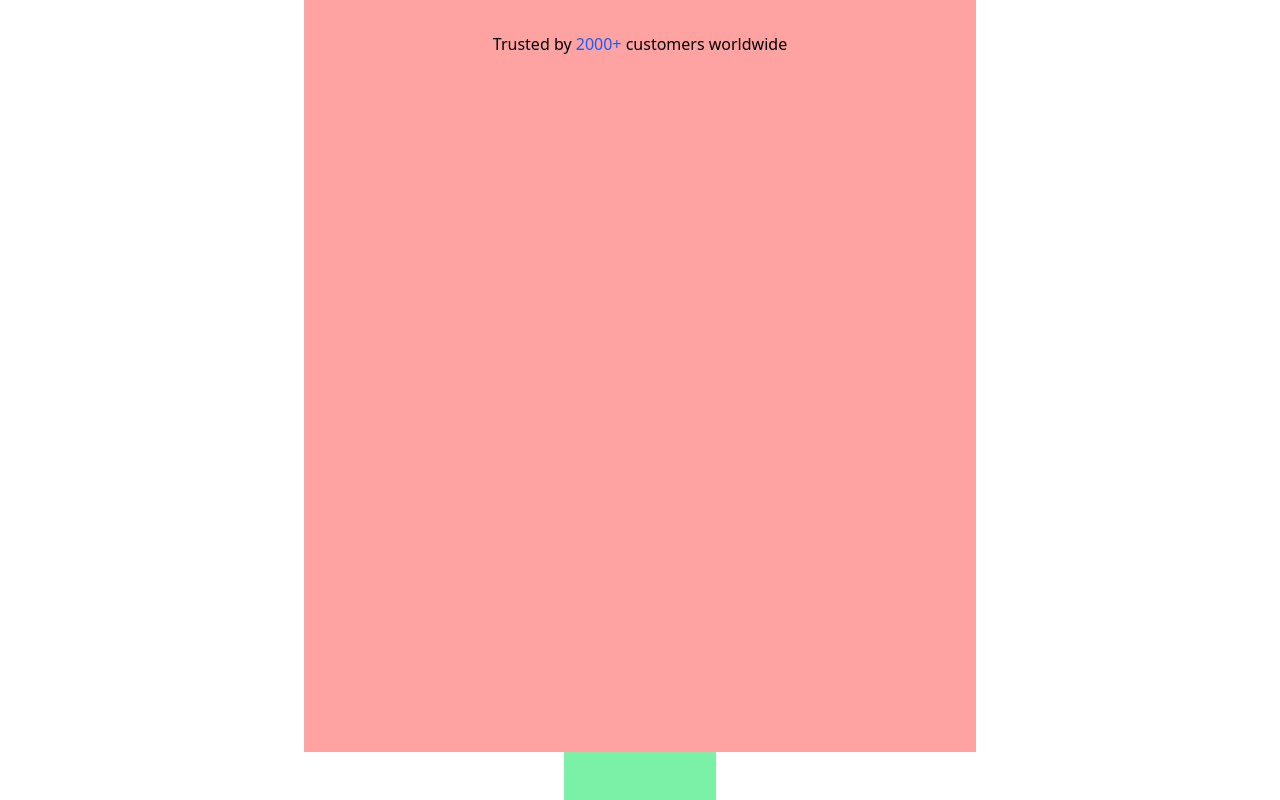
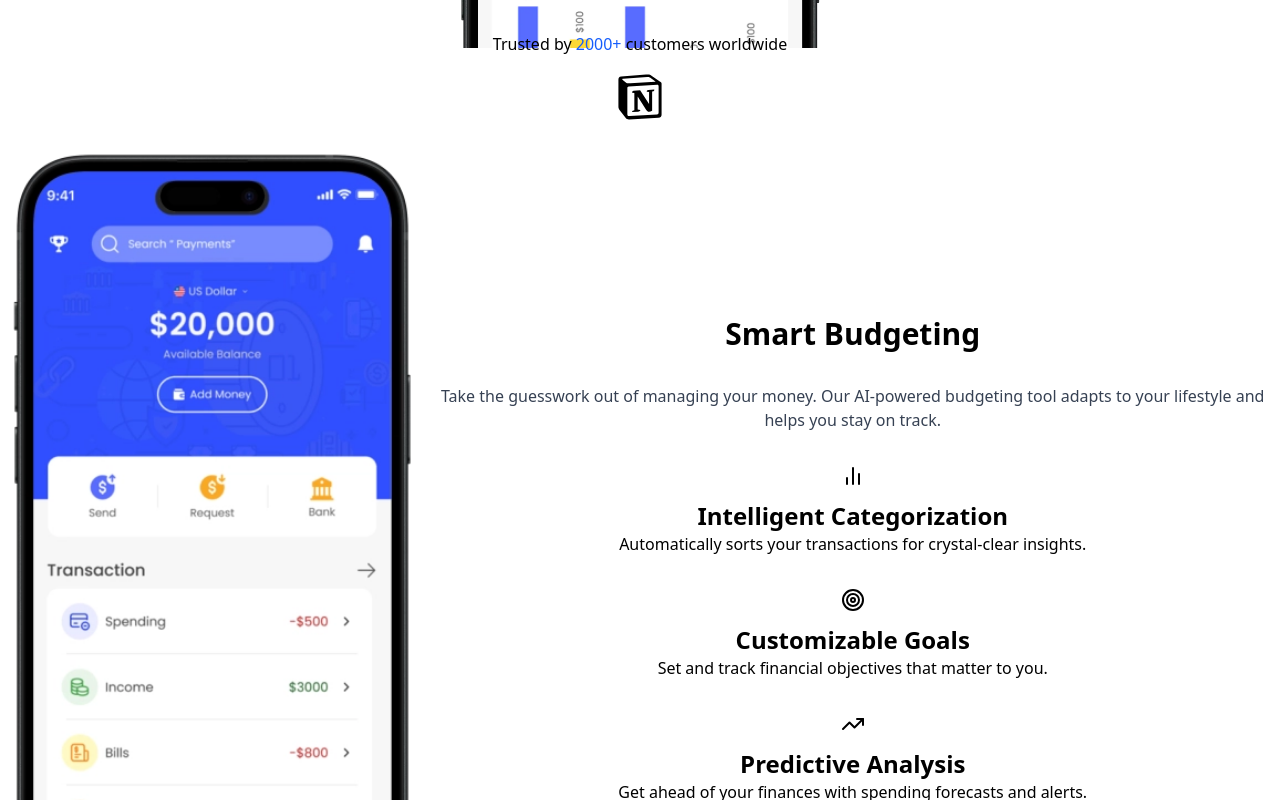
Before and after one commit to codehass/finwise-clone, a Next.js app: page / in a window 1280 px wide. Shown: the part 960-1760 px from the top of the page. Built offline with nearby package versions, Linux system fonts and the light colour scheme.

Commit message:
add pricing section content

```diff
--- a/app/ui/Pricing.tsx
+++ b/app/ui/Pricing.tsx
@@ -1,8 +1,56 @@
+import { ChartNoAxesColumn, Target, TrendingUp } from "lucide-react";
+import Image from "next/image";
+
 export default function Pricing() {
   return (
-    <section id="pricing" className="flex flex-col items-center justify-start gap-4 h-screen w-full md:max-w-2xl bg-red-300 pt-20">
+    <section id="pricing" className="flex flex-col items-center justify-start gap-4 w-full pt-20">
       <p className="font-medium">Trusted by <span className="text-blue-600 ">2000+ </span>customers worldwide</p>
-  </section>
+      <div>
+        <div>
+          <Image src="/notion.svg" alt="notion logo" width={50} height={50} className="mx-auto" />
+        </div>
+      </div>
+      <div className="flex flex-col-reverse md:flex-row">
+        <Image src="/mockup-1.webp" alt="pricing" width={500} height={300} />
+        <div className="flex flex-col items-center justify-center gap-8">
+          <h3 className="text-3xl font-bold text-center">
+            Smart Budgeting
+          </h3>
+          <p className="text-center text-gray-700">Take the guesswork out of managing your money. Our AI-powered budgeting tool adapts to your lifestyle and helps you stay on track.</p>
+
+          <div className="flex flex-col justify-center items-center text-center gap-3">
+            <ChartNoAxesColumn />
+            <div>
+              <h2 className="text-2xl font-semibold">
+                Intelligent Categorization
+              </h2>
+              <p>
+                Automatically sorts your transactions for crystal-clear insights.
+              </p>
+            </div>
+          </div>
+
+          <div className="flex flex-col justify-center items-center text-center gap-3">
+            <Target />
+            <div>
+              <h2 className="text-2xl font-semibold">Customizable Goals
+              </h2>
+              <p>Set and track financial objectives that matter to you.</p>
+            </div>
+          </div>
+
+          <div className="flex flex-col justify-center items-center text-center gap-3">
+            <TrendingUp />
+            <div>
+              <h2 className="text-2xl font-semibold">Predictive Analysis
+              </h2>
+              <p>Get ahead of your finances with spending forecasts and alerts.
+              </p>
+            </div>
+          </div>
+        </div>
+      </div>
+    </section>
   )
 }
 //COMMENT
```
